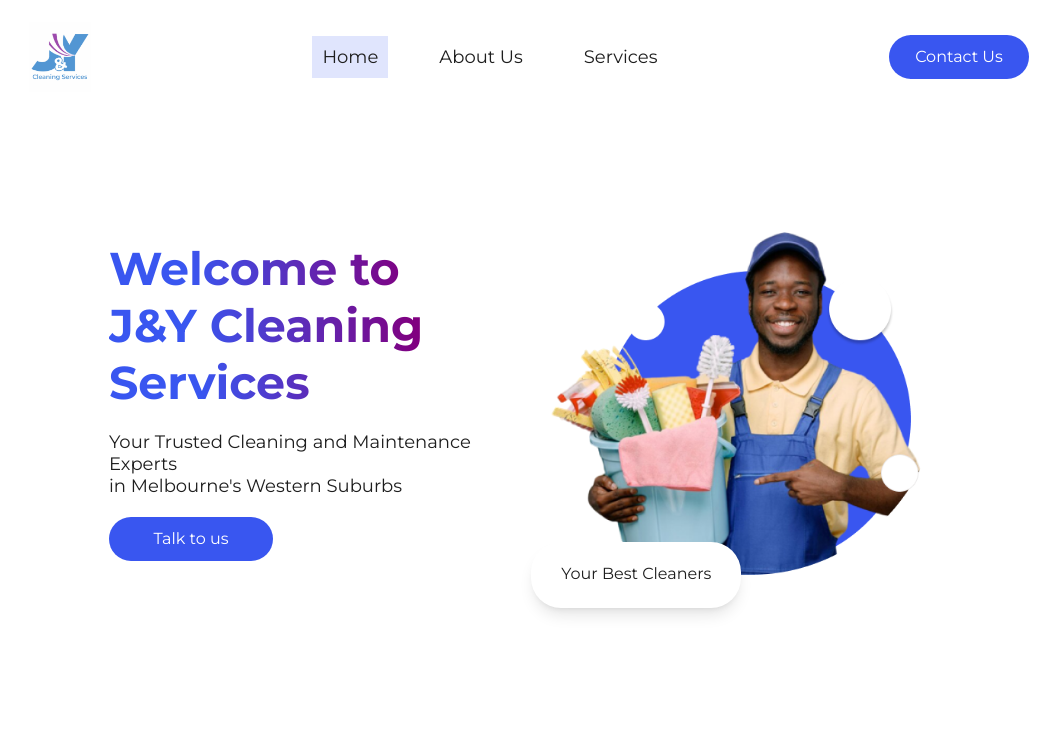
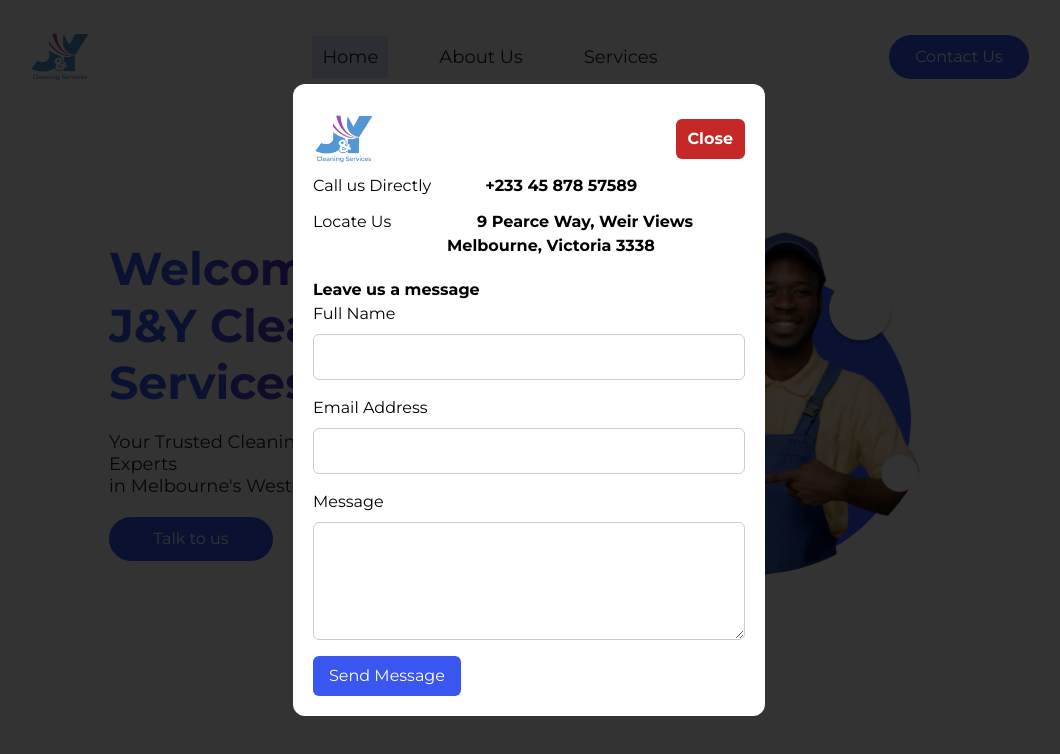
Before and after one commit to georgeankumensah/j-j-website, a React (Vite) app: page / in a window 1280 px wide. Shown: the part 114-868 px from the top of the page, without its empty margins (111-1171 px from the left). Built offline with nearby package versions, Linux system fonts and the light colour scheme.

Commit message:
added form

```diff
--- a/src/components/reuseables/Footer.jsx
+++ b/src/components/reuseables/Footer.jsx
@@ -3,7 +3,7 @@ import React from 'react'
 const Footer = () => {
   const currentYear = new Date().getFullYear();
   return (
-    <section className='w-full bg-[#3956f0] p-[10px]  text-center text-white text-sm'>
+    <section className='w-full bg-[#1c2e88] p-[10px]  text-center text-white text-sm'>
     <p className=''>&copy; {currentYear} - j & y cleaning services</p>
   </section>  )
 }
--- /dev/null
+++ b/src/components/reuseables/MessageForm.jsx
@@ -0,0 +1,111 @@
+import {useState} from 'react'
+import {useFormContext} from '../../contexts/FormContext';
+import logo from "../../assets/logo.png";
+
+
+
+
+
+
+const MessageForm = () => {
+  const currentYear = new Date().getFullYear();
+
+  const [formData, setFormData] = useState({
+    fullName: '',
+    email: '',
+    message: ''
+  });
+
+  const handleChange = (e) => {
+    const { name, value } = e.target;
+    setFormData(prevState => ({
+      ...prevState,
+      [name]: value
+    }));
+  };
+
+
+  const {formIsActive,toggleForm} = useFormContext();
+    console.log(formIsActive);
+
+const handleSubmit =() =>{
+
+    toggleForm(false);
+}
+
+
+// handle close form
+const handleClose =() =>{
+
+    toggleForm(false);
+}
+
+
+
+
+if(!formIsActive){
+    return null;
+}
+   return(
+   <div className='fixed z-[190] top-0 w-full left-0 right-0 h-screen flex justify-center  bg-[rgba(0,0,0,0.8)]'>
+<form onSubmit={handleSubmit} className='max-w-[472px] p-[20px] w-[472px] rounded-xl  bg-white self-center'>
+    <div className='flex justify-between items-center'>
+
+<img src={logo} alt="logo" className="h-[70px] self-center" />
+<button onClick={handleClose} className='bg-red-800 font-bold text-white py-2 px-3 rounded-md'>Close</button>
+    </div>
+
+    <p>Call us Directly  <b className='ml-[50px]'>+233 45 878 57589</b></p>
+    <div className="flex justify-between gap-[30px] mt-3 items-start">
+
+    <p className='w-[160px]'>Locate Us</p>
+    <p> <b className='ml-[30px]'>9 Pearce Way,  Weir Views
+Melbourne, Victoria 3338</b></p>
+    </div>
+    <h3 className='font-bold mt-[20px]'>Leave us a message</h3>
+<div className='flex flex-col gap-2 mb-4' >
+        <label htmlFor="fullName">Full Name</label>
+        <input
+          type="text"
+          id="fullName"
+          name="fullName"
+          value={formData.fullName}
+          onChange={handleChange}
+          required
+          className='p-[10px] border-[1px] border-[#ccc] rounded-md'
+        />
+      </div>
+      <div className='flex flex-col gap-2 mb-4' >
+        <label htmlFor="email">Email Address</label>
+        <input
+          type="email"
+          id="email"
+          name="email"
+          value={formData.email}
+          onChange={handleChange}
+          required
+          className='p-[10px] border-[1px] border-[#ccc] rounded-md'
+
+        />
+      </div>
+      <div className='flex flex-col gap-2 mb-4' >
+        <label htmlFor="message">Message</label>
+        <textarea
+          id="message"
+          name="message"
+          value={formData.message}
+          onChange={handleChange}
+          rows="4"
+          required
+          className='p-[10px] border-[1px] border-[#ccc] rounded-md'
+
+        ></textarea>
+      </div>
+      <button type="submit" className='bg-[#3956f0] rounded-md text-white hover:bg-[#3957f0b6]  py-2 px-4' >Send Message</button>
+
+</form>
+   </div>
+    )
+}
+
+export default MessageForm
--- a/src/components/reuseables/Navbar.jsx
+++ b/src/components/reuseables/Navbar.jsx
@@ -1,13 +1,19 @@
 import logo from "../../assets/logo.png";
 import { NavLink, Link } from "react-router-dom";
+import { useFormContext } from "../../contexts/FormContext";
 
 import Sidebar from "./Sidebar";
 
 const Navbar = () => {
+  const { formIsActive, toggleForm } = useFormContext();
+  const handleContactUs = () => {
+    toggleForm(true)
+  }
+
   return (
     <>
 
-    <div className="hidden lg:flex  justify-between items-center px-[8.75rem] py-[1.38rem] sticky top-0 w-full bg-white  z-[100]">
+      <div className="hidden lg:flex  justify-between items-center px-[8.75rem] py-[1.38rem] sticky top-0 w-full bg-white  z-[130]">
         <Link to="/">
           <img src={logo} alt="logo" className="h-[70px]" />
         </Link>
@@ -26,7 +32,7 @@ const Navbar = () => {
           >
             <li>Home</li>
           </NavLink>
-        <NavLink to="/about"    className={({ isActive, isPending }) =>
+          <NavLink to="/about" className={({ isActive, isPending }) =>
             isPending
               ? "pending p-2.5"
               : isActive
@@ -35,7 +41,7 @@ const Navbar = () => {
           }>
             <li>About Us</li>
           </NavLink>
-        <NavLink to="/services"    className={({ isActive, isPending }) =>
+          <NavLink to="/services" className={({ isActive, isPending }) =>
             isPending
               ? "pending p-2.5"
               : isActive
@@ -45,7 +51,7 @@ const Navbar = () => {
             <li>Services</li>
           </NavLink>
         </ul>
-      <button className="rounded-[1.875rem] default-font bg-[#3956f0] text-white p-2.5 w-[8.75rem]">
+        <button onClick={handleContactUs} className="rounded-[1.875rem] default-font bg-[#3956f0] text-white p-2.5 w-[8.75rem]">
           Contact Us
         </button>
       </div>
@@ -54,7 +60,7 @@ const Navbar = () => {
         <Link to="/">
           <img src={logo} alt="logo" className="w-[2.375rem] h-[2.6875rem]" />
         </Link>
-    <Sidebar/>
+        <Sidebar />
       </div>
     </>
   );
--- /dev/null
+++ b/src/contexts/FormContext.jsx
@@ -0,0 +1,28 @@
+import { useState } from "react";
+import { createContext,useContext } from "react";
+
+
+const FormContext = createContext()
+
+
+export function useFormContext(){
+    return useContext(FormContext);
+}
+
+
+
+export default function FormContextProvider({ children }){
+    const [formIsActive,setFormIsActive] = useState(true)
+
+    const toggleForm  = (v) =>{
+    setFormIsActive(v)
+    }
+
+    return(
+        <FormContext.Provider value={{formIsActive,toggleForm}}>
+            {
+                children
+            }
+        </FormContext.Provider>
+    )
+}
--- a/src/main.jsx
+++ b/src/main.jsx
@@ -3,9 +3,13 @@ import ReactDOM from 'react-dom/client'
 import { BrowserRouter } from 'react-router-dom'
 import App from './App.jsx'
 import './index.css'
+import FormContextProvider from './contexts/FormContext'
 
 ReactDOM.createRoot(document.getElementById('root')).render(
   <BrowserRouter>
+  <FormContextProvider>
+
     <App />
+  </FormContextProvider>
   </BrowserRouter>,
 )
--- a/src/pages/AboutPage.jsx
+++ b/src/pages/AboutPage.jsx
@@ -2,11 +2,12 @@ import HeroAbout from "../components/sections/About/HeroAbout";
 import About from "../components/sections/About";
 import Mission from "../components/sections/Mission";
 import Contact from "../components/sections/Contact";
+import MessageForm from "../components/reuseables/MessageForm";
 
 const AboutPage = () => {
   return (
     <div className="relative h-full container lg:max-w-screen-2xl background mx-auto  overflow-clip">
-
+<MessageForm/>
         <HeroAbout />
         <Mission />
         <About />
--- a/src/pages/Homepage.jsx
+++ b/src/pages/Homepage.jsx
@@ -6,10 +6,12 @@ import Task from "../components/sections/Task";
 import Connect from "../components/sections/Connect";
 import Space from "../components/sections/Space";
 import Testimonials from "../components/sections/Testimonials";
+import MessageForm from "../components/reuseables/MessageForm";
 
 const Homepage = () => {
   return (
     <div className="relative h-full container lg:max-w-screen-2xl bg-white background mx-auto  overflow-clip">
+      <MessageForm/>
       <section>
         <Hero />
       </section>
--- a/src/pages/ServicesPage.jsx
+++ b/src/pages/ServicesPage.jsx
@@ -1,10 +1,12 @@
 import Hero from "../components/sections/Services/Hero";
 import Testimonials from "../components/sections/Testimonials";
 import Services from "../components/sections/Services/Services";
+import MessageForm from "../components/reuseables/MessageForm";
 
 const ServicesPage = () => {
   return (
     <div className="relative h-full   mx-auto  overflow-clip">
+      <MessageForm/>
       <section>
       <Hero />
       </section>
```
Lines whose indentation alone changed are shown as unchanged.
